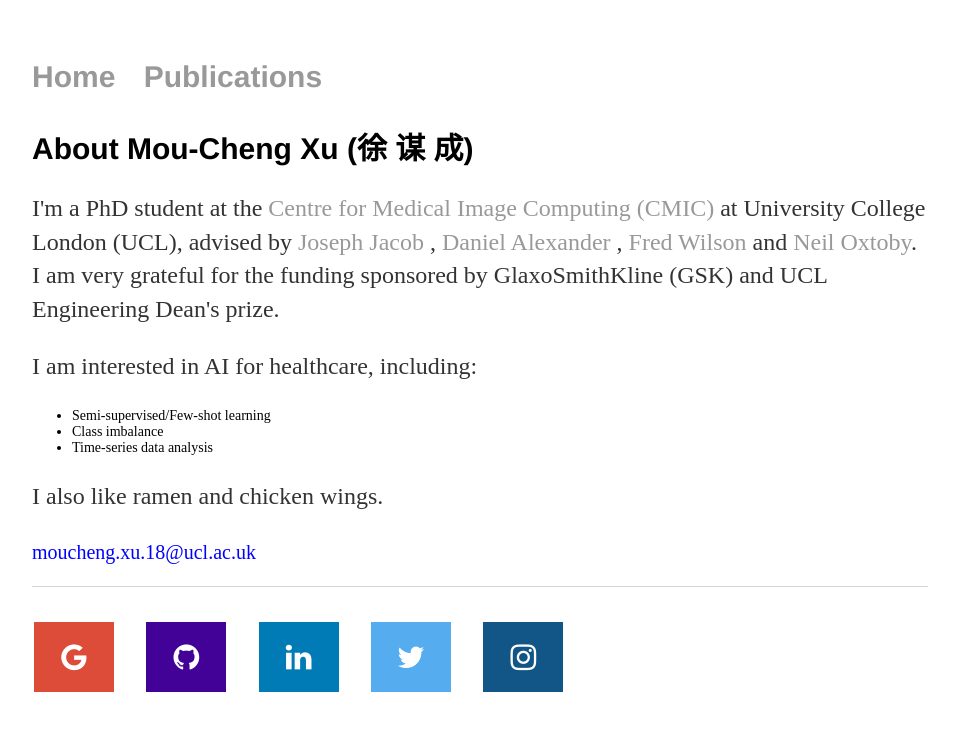
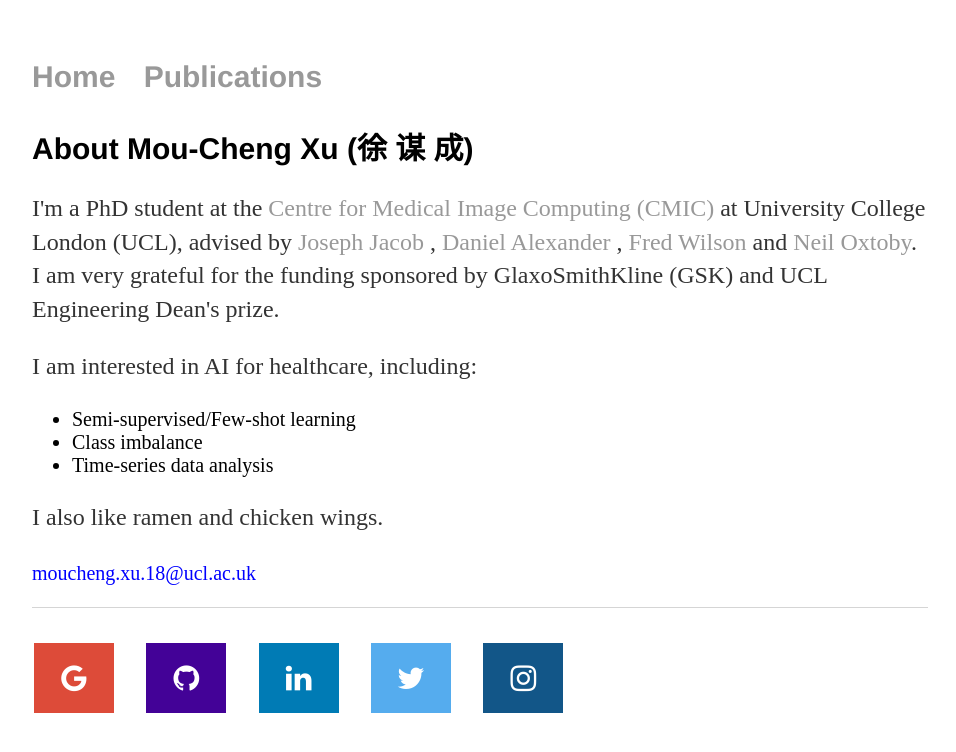
Before and after one commit to moucheng2017/mouchengxu.github.io, a Jekyll site: the page built from index.html, in a window 1280 px wide. Shown: the top 752 px of the page, without its empty margins (160-1116 px from the left). Built offline with Jekyll 4.4.1, drawn with Linux system fonts in a browser that asks for light colours.

Commit message:
Update index.html

```diff
--- a/index.html
+++ b/index.html
@@ -17,9 +17,9 @@ title: Mou-Cheng Xu
 
 	<p>I am interested in AI for healthcare, including:
 		<ul>
-		  <li style="font-size:14px"> Semi-supervised/Few-shot learning </li>
-		  <li style="font-size:14px"> Class imbalance </li>
-		  <li style="font-size:14px"> Time-series data analysis </li>
+		  <li style="font-size:20px"> Semi-supervised/Few-shot learning </li>
+		  <li style="font-size:20px"> Class imbalance </li>
+		  <li style="font-size:20px"> Time-series data analysis </li>
 		</ul>
 	</p>
 
```
